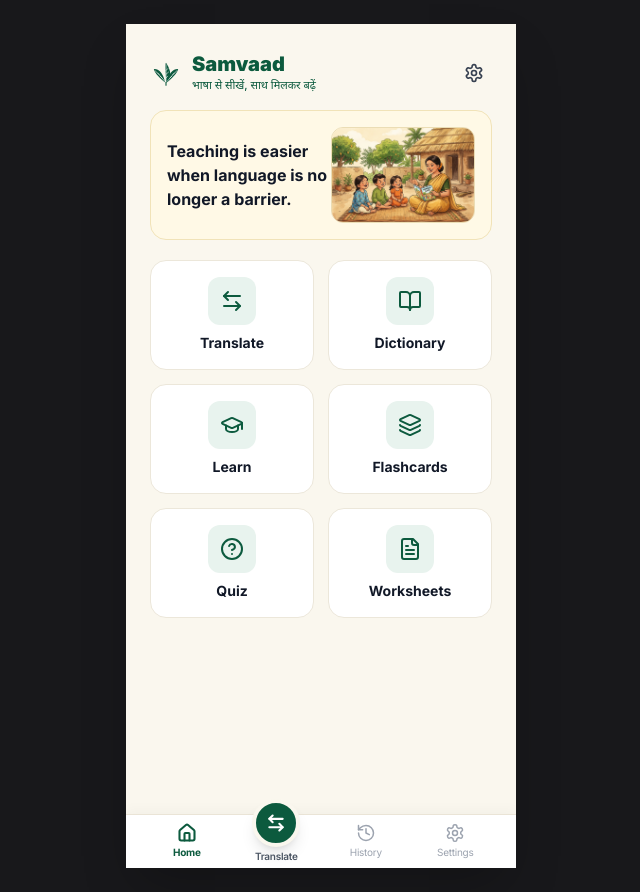
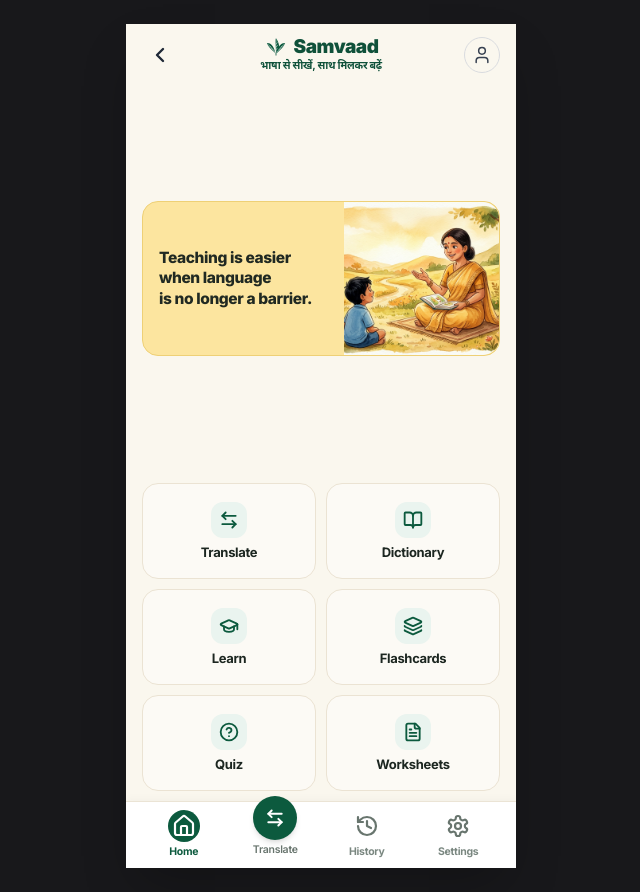
Before and after one commit to lakshay3605/SIH, a React (Vite) app in the folder Frontend/: page / in a window 1280 px wide. Both pictures are taken after a click on the button "Skip". Shown: the whole page, without its empty margins (319-959 px from the left). Built offline with nearby package versions, Linux system fonts and the light colour scheme.

Commit message:
Refactor Screen 4 Home screen to match reference poster exactly

```diff
--- a/Frontend/src/components/BottomNavigation.tsx
+++ b/Frontend/src/components/BottomNavigation.tsx
@@ -8,23 +8,31 @@ export const BottomNavigation: React.FC = () => {
   return (
     <nav
       aria-label="Main Application Navigation"
-      className={`w-full py-1 px-4 flex items-center justify-around border-t select-none shrink-0 sticky bottom-0 z-30 ${
+      className={`w-full py-1.5 px-3 flex items-center justify-around border-t select-none shrink-0 sticky bottom-0 z-30 ${
         isDarkMode
           ? 'bg-[#121B17] border-[#1D2A24] text-gray-400'
-          : 'bg-white border-[#EAE4D6] text-gray-400 shadow-[0_-4px_12px_rgba(0,0,0,0.03)]'
+          : 'bg-white border-[#EBE4D5] text-[#7A8780] shadow-[0_-2px_8px_rgba(0,0,0,0.03)]'
       }`}
     >
       {/* 1. Home Tab */}
       <button
         onClick={() => navigateTo('home', 'home')}
-        className={`flex-1 flex flex-col items-center py-1 transition-colors ${
+        className={`flex-1 flex flex-col items-center py-0.5 transition-colors ${
           activeTab === 'home'
             ? isDarkMode ? 'text-[#34D399] font-bold' : 'text-[#0C5A3E] font-bold'
-            : 'hover:text-gray-600 dark:hover:text-gray-200'
+            : 'hover:text-gray-700 dark:hover:text-gray-200'
         }`}
       >
-        <Home className={`w-5 h-5 ${activeTab === 'home' ? 'stroke-[2.5]' : 'stroke-[1.8]'}`} />
-        <span className="text-[10px] tracking-tight mt-0.5">Home</span>
+        <div
+          className={`w-8 h-8 rounded-full flex items-center justify-center transition-all ${
+            activeTab === 'home'
+              ? 'bg-[#0C5A3E] text-white shadow-xs'
+              : 'text-[#68756E] dark:text-gray-400'
+          }`}
+        >
+          <Home className="w-4.5 h-4.5 stroke-[2.2]" />
+        </div>
+        <span className="text-[10.5px] font-bold tracking-tight mt-0.5">Home</span>
       </button>
 
       {/* 2. Central Highlighted Action: Translate */}
@@ -34,19 +42,19 @@ export const BottomNavigation: React.FC = () => {
         aria-label="Translate"
       >
         <div
-          className={`w-12 h-12 -mt-5 rounded-full flex items-center justify-center shadow-lg transition-transform duration-150 group-hover:scale-105 active:scale-95 border-4 ${
+          className={`w-11 h-11 -mt-4 rounded-full flex items-center justify-center shadow-md transition-transform duration-150 group-hover:scale-105 active:scale-95 border-3 ${
             activeTab === 'translate'
-              ? 'bg-[#0C5A3E] text-white border-[#FAF7EE] dark:border-[#0E1513] shadow-emerald-950/40 ring-2 ring-emerald-500/20'
+              ? 'bg-[#0C5A3E] text-white border-[#FAF7EE] dark:border-[#0E1513] shadow-emerald-950/30'
               : 'bg-[#0C5A3E] text-white border-[#FAF7EE] dark:border-[#0E1513]'
           }`}
         >
-          <ArrowLeftRight className="w-5 h-5 stroke-[2.5]" />
+          <ArrowLeftRight className="w-5 h-5 stroke-[2.4]" />
         </div>
         <span
-          className={`text-[10px] tracking-tight mt-0.5 ${
+          className={`text-[10.5px] tracking-tight mt-0.5 ${
             activeTab === 'translate'
               ? isDarkMode ? 'text-[#34D399] font-bold' : 'text-[#0C5A3E] font-bold'
-              : 'text-gray-600 dark:text-gray-400 font-semibold'
+              : 'text-[#68756E] dark:text-gray-400 font-semibold'
           }`}
         >
           Translate
@@ -56,27 +64,43 @@ export const BottomNavigation: React.FC = () => {
       {/* 3. History Tab */}
       <button
         onClick={() => navigateTo('history', 'history')}
-        className={`flex-1 flex flex-col items-center py-1 transition-colors ${
+        className={`flex-1 flex flex-col items-center py-0.5 transition-colors ${
           activeTab === 'history'
             ? isDarkMode ? 'text-[#34D399] font-bold' : 'text-[#0C5A3E] font-bold'
-            : 'hover:text-gray-600 dark:hover:text-gray-200'
+            : 'hover:text-gray-700 dark:hover:text-gray-200'
         }`}
       >
-        <History className={`w-5 h-5 ${activeTab === 'history' ? 'stroke-[2.5]' : 'stroke-[1.8]'}`} />
-        <span className="text-[10px] tracking-tight mt-0.5">History</span>
+        <div
+          className={`w-8 h-8 rounded-full flex items-center justify-center transition-all ${
+            activeTab === 'history'
+              ? 'bg-[#0C5A3E] text-white shadow-xs'
+              : 'text-[#68756E] dark:text-gray-400'
+          }`}
+        >
+          <History className="w-4.5 h-4.5 stroke-[2.2]" />
+        </div>
+        <span className="text-[10.5px] font-bold tracking-tight mt-0.5">History</span>
       </button>
 
       {/* 4. Settings Tab */}
       <button
         onClick={() => navigateTo('settings', 'settings')}
-        className={`flex-1 flex flex-col items-center py-1 transition-colors ${
+        className={`flex-1 flex flex-col items-center py-0.5 transition-colors ${
           activeTab === 'settings'
             ? isDarkMode ? 'text-[#34D399] font-bold' : 'text-[#0C5A3E] font-bold'
-            : 'hover:text-gray-600 dark:hover:text-gray-200'
+            : 'hover:text-gray-700 dark:hover:text-gray-200'
         }`}
       >
-        <Settings className={`w-5 h-5 ${activeTab === 'settings' ? 'stroke-[2.5]' : 'stroke-[1.8]'}`} />
-        <span className="text-[10px] tracking-tight mt-0.5">Settings</span>
+        <div
+          className={`w-8 h-8 rounded-full flex items-center justify-center transition-all ${
+            activeTab === 'settings'
+              ? 'bg-[#0C5A3E] text-white shadow-xs'
+              : 'text-[#68756E] dark:text-gray-400'
+          }`}
+        >
+          <Settings className="w-4.5 h-4.5 stroke-[2.2]" />
+        </div>
+        <span className="text-[10.5px] font-bold tracking-tight mt-0.5">Settings</span>
       </button>
     </nav>
   );
--- a/Frontend/src/pages/Home.tsx
+++ b/Frontend/src/pages/Home.tsx
@@ -1,112 +1,144 @@
 import React from 'react';
-import { ArrowLeftRight, BookOpen, GraduationCap, Layers, HelpCircle, FileText, Settings } from 'lucide-react';
+import { ChevronLeft, User, ArrowLeftRight, BookOpen, GraduationCap, Layers, HelpCircle, FileText } from 'lucide-react';
 import { useApp } from '../context/AppContext';
 import { SamvaadLogo } from '../components/SamvaadLogo';
 
 export const Home: React.FC = () => {
-  const { navigateTo } = useApp();
+  const { navigateTo, goBack } = useApp();
 
   return (
-    <div className="w-full flex-1 flex flex-col bg-[#FAF7EE] dark:bg-[#0E1513]">
-      <div className="p-4 sm:p-6 space-y-4 max-w-lg mx-auto w-full flex-1 overflow-y-auto">
-        {/* Top Header */}
-        <div className="flex items-center justify-between pt-1">
-          <div className="flex items-center gap-2.5">
-            <SamvaadLogo className="w-8 h-8" />
-            <div>
-              <h1 className="text-xl font-black text-[#0C5A3E] dark:text-[#34D399] leading-tight">Samvaad</h1>
-              <p className="text-[11px] text-[#0C5A3E] font-medium">भाषा से सीखें, साथ मिलकर बढ़ें</p>
+    <div className="w-full h-full flex flex-col justify-between px-4 pt-2.5 pb-2.5 bg-[#FAF7EE] dark:bg-[#0E1513] select-none">
+      {/* 1. Header matching reference: Back Arrow, Centered Samvaad Logo & Tagline, Profile Icon */}
+      <div className="w-full flex items-center justify-between pt-0.5">
+        <button
+          onClick={() => goBack()}
+          className="w-9 h-9 rounded-full flex items-center justify-center text-gray-800 dark:text-gray-200 hover:bg-black/5 dark:hover:bg-white/5 active:scale-95 transition"
+          aria-label="Go Back"
+        >
+          <ChevronLeft className="w-6 h-6 stroke-[2.4]" />
+        </button>
+
+        <div className="flex flex-col items-center justify-center text-center">
+          <div className="flex items-center gap-1.5">
+            <SamvaadLogo className="w-6 h-5" />
+            <span className="text-[19px] font-black text-[#0F513A] dark:text-[#34D399] tracking-tight leading-none">
+              Samvaad
+            </span>
           </div>
+          <p className="text-[10.5px] font-bold text-[#0F513A] dark:text-[#34D399] mt-0.5 tracking-tight">
+            भाषा से सीखें, साथ मिलकर बढ़ें
+          </p>
         </div>
+
         <button
           onClick={() => navigateTo('settings')}
-            className="p-2 rounded-full hover:bg-black/5 dark:hover:bg-white/5 text-gray-700 dark:text-gray-300"
-            aria-label="Settings"
+          className="w-9 h-9 rounded-full border border-gray-300/80 dark:border-gray-700 flex items-center justify-center text-gray-700 dark:text-gray-200 hover:bg-black/5 dark:hover:bg-white/5 active:scale-95 transition"
+          aria-label="User Profile"
         >
-            <Settings className="w-5 h-5" />
+          <User className="w-5 h-5 stroke-[1.8]" />
         </button>
       </div>
 
-        {/* Teacher Hero Banner */}
+      {/* 2. Hero Banner: Warm Yellow Background with Storybook Art & Text */}
       <div
-          onClick={() => navigateTo('onboarding1')}
-          className="p-4 rounded-2xl bg-[#FFF9E6] dark:bg-[#1E1B13] border border-[#F1E3B8] dark:border-[#382F1B] flex items-center justify-between overflow-hidden shadow-xs cursor-pointer hover:border-amber-300 transition"
+        onClick={() => navigateTo('translate', 'translate')}
+        className="w-full h-[155px] rounded-2xl bg-[#FCE59F] dark:bg-[#2A2312] border border-[#EED076] dark:border-[#42371E] flex items-center justify-between overflow-hidden shadow-xs cursor-pointer hover:border-amber-400 transition relative"
       >
-          <div className="max-w-[180px] sm:max-w-xs space-y-1">
-            <h3 className="text-sm sm:text-base font-bold text-gray-900 dark:text-gray-100 leading-snug">
-              Teaching is easier when language is no longer a barrier.
+        <div className="flex-1 pl-4 pr-1 py-3 z-10 flex flex-col justify-center">
+          <h3 className="text-[15.5px] font-extrabold text-[#202922] dark:text-[#F3EFE0] leading-[1.3] tracking-tight">
+            Teaching is easier<br />
+            when language<br />
+            is no longer a barrier.
           </h3>
         </div>
-          <div className="w-28 h-20 sm:w-36 sm:h-24 relative rounded-xl overflow-hidden border border-[#EBDDB5] shrink-0">
+
+        <div className="w-[155px] h-full relative shrink-0 overflow-hidden rounded-r-2xl">
           <img
-              src="/assets/teacher_village.jpg"
-              alt="Teacher Banner"
-              className="w-full h-full object-cover"
+            src="/assets/home_banner.jpg"
+            alt="Teacher and students in village"
+            className="w-full h-full object-cover object-[78%_center]"
           />
         </div>
       </div>
 
-        {/* 2x3 Grid of 6 Action Cards */}
-        <div className="grid grid-cols-2 gap-3.5 pt-1">
+      {/* 3. 2-Column Grid of 6 Compact Feature Cards */}
+      <div className="grid grid-cols-2 gap-2.5">
+        {/* Card 1: Translate */}
         <div
           onClick={() => navigateTo('translate', 'translate')}
-            className="p-4 rounded-2xl bg-white dark:bg-[#15231E] border border-[#ECE7DA] dark:border-[#20372E] shadow-xs flex flex-col items-center text-center cursor-pointer hover:border-emerald-400 active:scale-95 transition"
+          className="h-[96px] rounded-2xl bg-[#FCFAF5] dark:bg-[#15231E] border border-[#EBE3D3] dark:border-[#20372E] shadow-xs flex flex-col items-center justify-center text-center cursor-pointer hover:border-emerald-500/50 active:scale-[0.98] transition px-2"
         >
-            <div className="w-12 h-12 rounded-xl bg-[#E8F3EE] dark:bg-[#183126] text-[#0C5A3E] dark:text-[#34D399] flex items-center justify-center mb-2">
-              <ArrowLeftRight className="w-6 h-6 stroke-[2]" />
+          <div className="w-9 h-9 rounded-xl bg-[#EAF4EF] dark:bg-[#183126] text-[#0C5A3E] dark:text-[#34D399] flex items-center justify-center mb-1.5">
+            <ArrowLeftRight className="w-5 h-5 stroke-[2.2]" />
           </div>
-            <h4 className="text-sm font-bold text-gray-900 dark:text-gray-100">Translate</h4>
+          <span className="text-[13px] font-bold text-[#1C2620] dark:text-gray-100 tracking-tight leading-tight">
+            Translate
+          </span>
         </div>
 
+        {/* Card 2: Dictionary */}
         <div
           onClick={() => navigateTo('dictionary')}
-            className="p-4 rounded-2xl bg-white dark:bg-[#15231E] border border-[#ECE7DA] dark:border-[#20372E] shadow-xs flex flex-col items-center text-center cursor-pointer hover:border-emerald-400 active:scale-95 transition"
+          className="h-[96px] rounded-2xl bg-[#FCFAF5] dark:bg-[#15231E] border border-[#EBE3D3] dark:border-[#20372E] shadow-xs flex flex-col items-center justify-center text-center cursor-pointer hover:border-emerald-500/50 active:scale-[0.98] transition px-2"
         >
-            <div className="w-12 h-12 rounded-xl bg-[#E8F3EE] dark:bg-[#183126] text-[#0C5A3E] dark:text-[#34D399] flex items-center justify-center mb-2">
-              <BookOpen className="w-6 h-6 stroke-[2]" />
+          <div className="w-9 h-9 rounded-xl bg-[#EAF4EF] dark:bg-[#183126] text-[#0C5A3E] dark:text-[#34D399] flex items-center justify-center mb-1.5">
+            <BookOpen className="w-5 h-5 stroke-[2.2]" />
           </div>
-            <h4 className="text-sm font-bold text-gray-900 dark:text-gray-100">Dictionary</h4>
+          <span className="text-[13px] font-bold text-[#1C2620] dark:text-gray-100 tracking-tight leading-tight">
+            Dictionary
+          </span>
         </div>
 
+        {/* Card 3: Learn */}
         <div
           onClick={() => navigateTo('learning')}
-            className="p-4 rounded-2xl bg-white dark:bg-[#15231E] border border-[#ECE7DA] dark:border-[#20372E] shadow-xs flex flex-col items-center text-center cursor-pointer hover:border-emerald-400 active:scale-95 transition"
+          className="h-[96px] rounded-2xl bg-[#FCFAF5] dark:bg-[#15231E] border border-[#EBE3D3] dark:border-[#20372E] shadow-xs flex flex-col items-center justify-center text-center cursor-pointer hover:border-emerald-500/50 active:scale-[0.98] transition px-2"
         >
-            <div className="w-12 h-12 rounded-xl bg-[#E8F3EE] dark:bg-[#183126] text-[#0C5A3E] dark:text-[#34D399] flex items-center justify-center mb-2">
-              <GraduationCap className="w-6 h-6 stroke-[2]" />
+          <div className="w-9 h-9 rounded-xl bg-[#EAF4EF] dark:bg-[#183126] text-[#0C5A3E] dark:text-[#34D399] flex items-center justify-center mb-1.5">
+            <GraduationCap className="w-5 h-5 stroke-[2.2]" />
           </div>
-            <h4 className="text-sm font-bold text-gray-900 dark:text-gray-100">Learn</h4>
+          <span className="text-[13px] font-bold text-[#1C2620] dark:text-gray-100 tracking-tight leading-tight">
+            Learn
+          </span>
         </div>
 
+        {/* Card 4: Flashcards */}
         <div
           onClick={() => navigateTo('flashcards')}
-            className="p-4 rounded-2xl bg-white dark:bg-[#15231E] border border-[#ECE7DA] dark:border-[#20372E] shadow-xs flex flex-col items-center text-center cursor-pointer hover:border-emerald-400 active:scale-95 transition"
+          className="h-[96px] rounded-2xl bg-[#FCFAF5] dark:bg-[#15231E] border border-[#EBE3D3] dark:border-[#20372E] shadow-xs flex flex-col items-center justify-center text-center cursor-pointer hover:border-emerald-500/50 active:scale-[0.98] transition px-2"
         >
-            <div className="w-12 h-12 rounded-xl bg-[#E8F3EE] dark:bg-[#183126] text-[#0C5A3E] dark:text-[#34D399] flex items-center justify-center mb-2">
-              <Layers className="w-6 h-6 stroke-[2]" />
+          <div className="w-9 h-9 rounded-xl bg-[#EAF4EF] dark:bg-[#183126] text-[#0C5A3E] dark:text-[#34D399] flex items-center justify-center mb-1.5">
+            <Layers className="w-5 h-5 stroke-[2.2]" />
           </div>
-            <h4 className="text-sm font-bold text-gray-900 dark:text-gray-100">Flashcards</h4>
+          <span className="text-[13px] font-bold text-[#1C2620] dark:text-gray-100 tracking-tight leading-tight">
+            Flashcards
+          </span>
         </div>
 
+        {/* Card 5: Quiz */}
         <div
           onClick={() => navigateTo('quiz')}
-            className="p-4 rounded-2xl bg-white dark:bg-[#15231E] border border-[#ECE7DA] dark:border-[#20372E] shadow-xs flex flex-col items-center text-center cursor-pointer hover:border-emerald-400 active:scale-95 transition"
+          className="h-[96px] rounded-2xl bg-[#FCFAF5] dark:bg-[#15231E] border border-[#EBE3D3] dark:border-[#20372E] shadow-xs flex flex-col items-center justify-center text-center cursor-pointer hover:border-emerald-500/50 active:scale-[0.98] transition px-2"
         >
-            <div className="w-12 h-12 rounded-xl bg-[#E8F3EE] dark:bg-[#183126] text-[#0C5A3E] dark:text-[#34D399] flex items-center justify-center mb-2">
-              <HelpCircle className="w-6 h-6 stroke-[2]" />
+          <div className="w-9 h-9 rounded-xl bg-[#EAF4EF] dark:bg-[#183126] text-[#0C5A3E] dark:text-[#34D399] flex items-center justify-center mb-1.5">
+            <HelpCircle className="w-5 h-5 stroke-[2.2]" />
           </div>
-            <h4 className="text-sm font-bold text-gray-900 dark:text-gray-100">Quiz</h4>
+          <span className="text-[13px] font-bold text-[#1C2620] dark:text-gray-100 tracking-tight leading-tight">
+            Quiz
+          </span>
         </div>
 
+        {/* Card 6: Worksheets */}
         <div
           onClick={() => navigateTo('worksheet-gen')}
-            className="p-4 rounded-2xl bg-white dark:bg-[#15231E] border border-[#ECE7DA] dark:border-[#20372E] shadow-xs flex flex-col items-center text-center cursor-pointer hover:border-emerald-400 active:scale-95 transition"
+          className="h-[96px] rounded-2xl bg-[#FCFAF5] dark:bg-[#15231E] border border-[#EBE3D3] dark:border-[#20372E] shadow-xs flex flex-col items-center justify-center text-center cursor-pointer hover:border-emerald-500/50 active:scale-[0.98] transition px-2"
         >
-            <div className="w-12 h-12 rounded-xl bg-[#E8F3EE] dark:bg-[#183126] text-[#0C5A3E] dark:text-[#34D399] flex items-center justify-center mb-2">
-              <FileText className="w-6 h-6 stroke-[2]" />
+          <div className="w-9 h-9 rounded-xl bg-[#EAF4EF] dark:bg-[#183126] text-[#0C5A3E] dark:text-[#34D399] flex items-center justify-center mb-1.5">
+            <FileText className="w-5 h-5 stroke-[2.2]" />
           </div>
-            <h4 className="text-sm font-bold text-gray-900 dark:text-gray-100">Worksheets</h4>
-          </div>
+          <span className="text-[13px] font-bold text-[#1C2620] dark:text-gray-100 tracking-tight leading-tight">
+            Worksheets
+          </span>
         </div>
       </div>
     </div>
```
Also changed, not shown: Frontend/public/assets/home_banner.jpg (added). Lines whose indentation alone changed are shown as unchanged.
